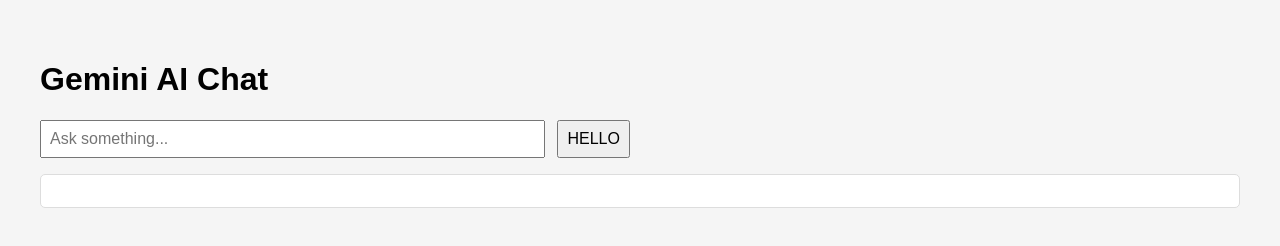
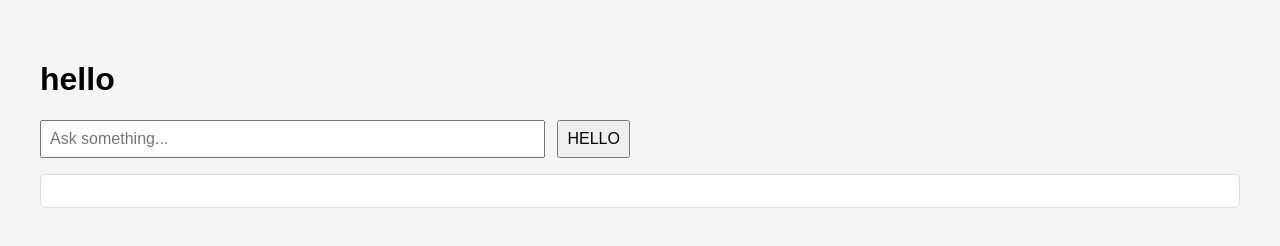
Before and after one commit to suman20112003/gemeni, a website: page public/index.html in a window 1280 px wide. Drawn offline with Linux system fonts and the light colour scheme.

Commit message:
Update index.html

```diff
--- a/public/index.html
+++ b/public/index.html
@@ -23,7 +23,7 @@
   </style>
 </head>
 <body>
-  <h1>Gemini AI Chat</h1>
+  <h1>hello</h1>
   <input type="text" id="question" placeholder="Ask something..." size="50" />
   <button onclick="askQuestion()">HELLO</button>
   <div id="output"></div>
```
